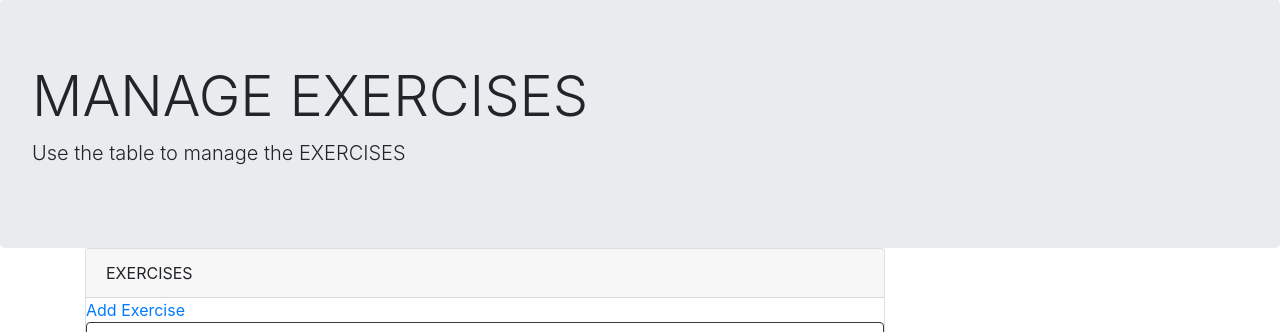
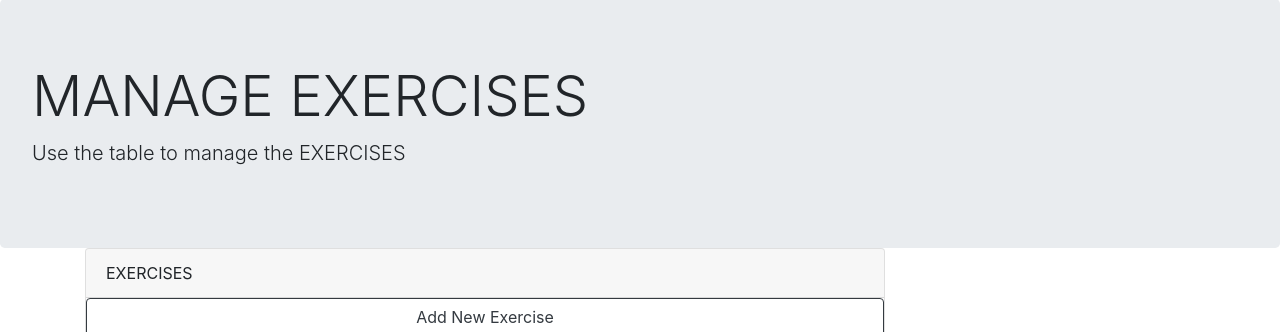
Before and after one commit to hjtb/gym_machines, a Flask app: template flask_v2/website/templates/manage_exercises.html in a window 1280 px wide. Shown: the part 57-389 px from the top of the page. Run offline with Flask 2, Linux system fonts and the light colour scheme; the template is opened without the code that fills it, so the values that code supplies are empty; parts of the project's set-up code (start-up, migrations or seed data) failed here and were passed over; some libraries are stand-ins or nearby versions.

Commit message:
button add exercise

```diff
--- a/flask_v2/website/templates/manage_exercises.html
+++ b/flask_v2/website/templates/manage_exercises.html
@@ -17,7 +17,7 @@
                 <div class="card-header">
                   EXERCISES
                 </div>
-                <a href="add_exercise">Add Exercise</a>
+
                 <a class="btn btn-outline-dark" href="/edit_exercise?exercise_id" role="button">Add New Exercise</a>
 
                 <table class="table">
```
